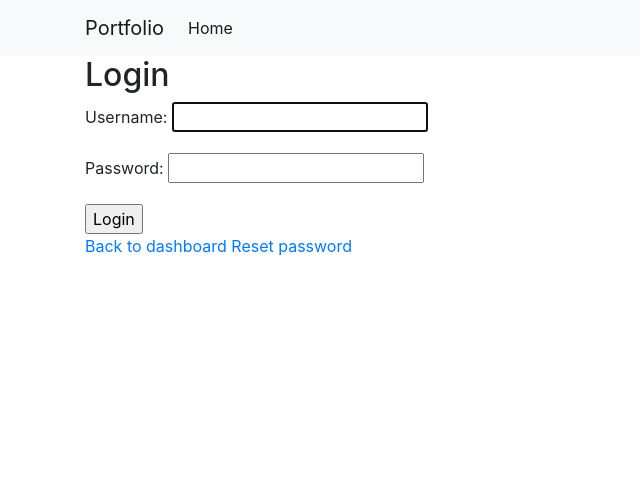
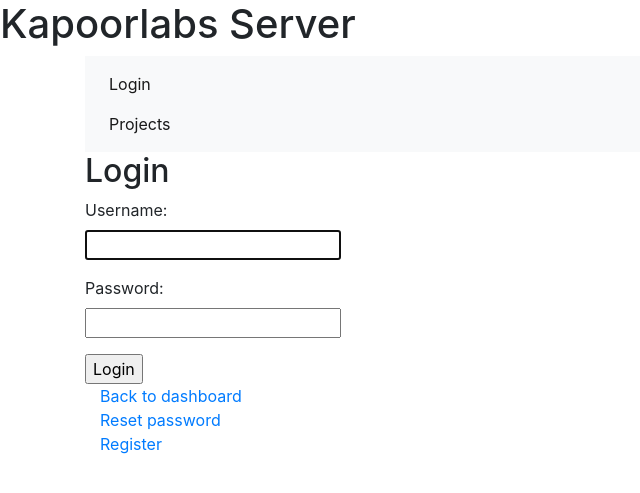
Before and after one commit to Kapoorlabs-paris/goodplacepython, a Django app: page /accounts/login/ in a window 1280 px wide. Shown: the top 493 px of the page, without its empty margins (0-640 px from the left). Run offline with Django 3.2, Linux system fonts and the light colour scheme; some libraries are stand-ins or nearby versions.

Commit message:
server login

```diff
--- a/portfolio/settings.py
+++ b/portfolio/settings.py
@@ -89,7 +89,7 @@ DATABASES = {
 # Password validation
 # https://docs.djangoproject.com/en/2.2/ref/settings/#auth-password-validators
 
-AUTH_PASSWORD_VALIDATORS = [
+""" AUTH_PASSWORD_VALIDATORS = [
     {
         'NAME': 'django.contrib.auth.password_validation.UserAttributeSimilarityValidator',
     },
@@ -102,7 +102,7 @@ AUTH_PASSWORD_VALIDATORS = [
     {
         'NAME': 'django.contrib.auth.password_validation.NumericPasswordValidator',
     },
-]
+] """
 
 
 # Internationalization
--- /dev/null
+++ b/projects/forms.py
@@ -0,0 +1,6 @@
+from curses.ascii import US
+from django.contrib.auth.forms import UserCreationForm
+
+class CustomUserCreationForm(UserCreationForm):
+    class Meta(UserCreationForm.Meta):
+        fields = UserCreationForm.Meta.fields + ("email",)
--- a/projects/templates/projects/all_projects.html
+++ b/projects/templates/projects/all_projects.html
@@ -5,7 +5,7 @@
 {% block content %}
 
 <div class="container">
-<h2>  Kapoorlabs projects </h2>
+
 
 <div class="row">
 {% for project in projects %}
--- a/projects/templates/projects/base.html
+++ b/projects/templates/projects/base.html
@@ -1,34 +1,39 @@
 
 <!DOCTYPE html>
 <html lang="en">
-    <head>
+
         <meta charset="utf-8">
-        <title>Our Portfolio</title>
+        <h1>Kapoorlabs Server</h1>
+        <style>
+          label, input {
+            display: block;
+          }
+          span.helptext {
+            display: none;
+          }
+        </style>
         <link rel="stylesheet" href="https://stackpath.bootstrapcdn.com/bootstrap/4.3.1/css/bootstrap.min.css" integrity="sha384-ggOyR0iXCbMQv3Xipma34MD+dH/1fQ784/j6cY/iJTQUOhcWr7x9JvoRxT2MZw1T" crossorigin="anonymous">
+
         <meta name="'viewport' content='width=device-width', initial-scale=1.0">
-    </head>
+
 
 <body>
-
+  <div class="container">
     <nav class="navbar navbar-expand-lg navbar-light bg-light">
-        <div class="container">
-            <a class="navbar-brand" href="{% url 'all_projects' %}">Portfolio</a>
-            <button class="navbar-toggler" type="button" data-toggle="collapse" data-target="#navbarSupportedContent" aria-controls="navbarSupportedContent" aria-expanded="false" aria-label="Toggle navigation">
-              <span class="navbar-toggler-icon"></span>
-            </button>
-
       <div class="collapse navbar-collapse" id="navbarSupportedContent">
         <ul class="navbar-nav mr-auto">
           <li class="nav-item active">
-                  <a class="nav-link" href="{% url 'all_projects' %}">Home</a>
+            <a class="nav-link" href="{% url 'login' %}">Login</a>
+            <a class="nav-link" href="{% url 'all_projects' %}">Projects</a>
           </li>
         </ul>
       </div>
+    </div>
+
+    </nav>
 
 
-        </div>
-    </nav>
-  <div class='container'>
+    <div class="container">
   {% block content %}
 
 
--- a/projects/templates/projects/reset_form.html
+++ b/projects/templates/projects/reset_form.html
@@ -1,4 +1,4 @@
-<form method="post">
+<form method="Post">
 
     {% csrf_token %}
     {{ form.as_p }}
--- a/projects/templates/registration/login.html
+++ b/projects/templates/registration/login.html
@@ -7,6 +7,13 @@
     {{form.as_p}}
     <input type="submit" value="Login">
 </form>
+<div class="container">
 <a href="{% url 'dashboard' %}">Back to dashboard </a>
+</div>
+<div class="container">
 <a href="{%url 'password_reset'%}">Reset password</a>
+</div>
+<div class="container">
+<a href="{% url 'register'%}">Register</a>
+</div>
 {%endblock%}
--- a/projects/templates/registration/password_reset_confirm.html
+++ b/projects/templates/registration/password_reset_confirm.html
@@ -6,7 +6,7 @@
 
 <h2> Confirm password reset </h2>
 
-<form method="post">
+<form method="Post">
 
     {% csrf_token %}
     {{ form.as_p }}
--- a/projects/templates/registration/password_reset_form.html
+++ b/projects/templates/registration/password_reset_form.html
@@ -2,7 +2,7 @@
 
 {% block content %}
 <h2>Send password reset Link</h2>
-<form method="post">
+<form method="Post">
 
     {% csrf_token %}
     {{ form.as_p }}
--- a/projects/urls.py
+++ b/projects/urls.py
@@ -21,5 +21,6 @@ urlpatterns = [
     path('dashboard/', views.dashboard, name = 'dashboard'),
     path('accounts/', include('django.contrib.auth.urls')),
     path('<int:pk>', views.project_detail, name = 'project_detail'),
+    path('register/', views.register, name = 'register'),
 
 ]
```
Also changed, not shown: projects/templates/projects/confirm_form.html (+7 -0 lines), projects/templates/registration/register.html (added, +12 -0 lines), projects/views.py (+17 -1 lines). Lines whose indentation alone changed are shown as unchanged.
